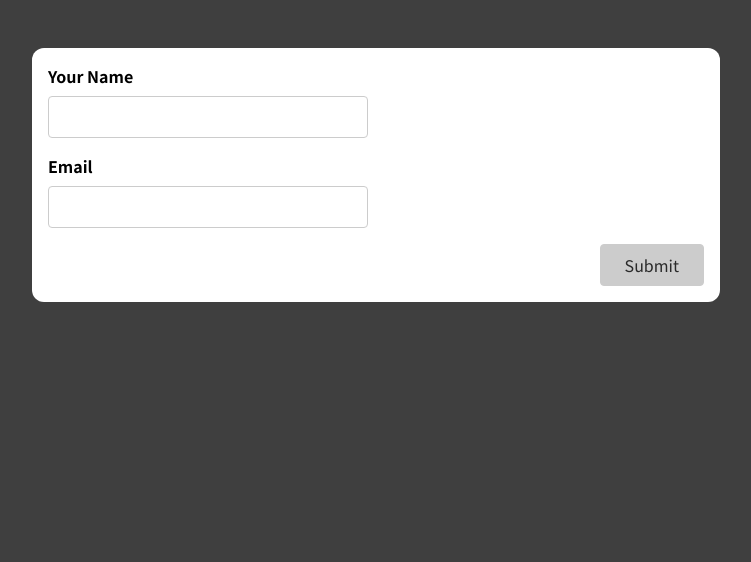
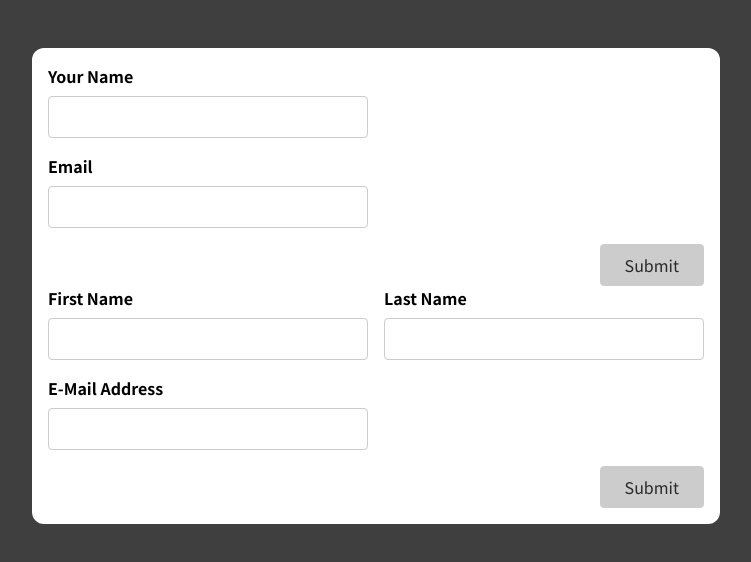
Before and after one commit to darshangit/react-forms-v17, a React (Create React App) app: page / in a window 1280 px wide. Shown: the top 562 px of the page, without its empty margins (264-1015 px from the left). Built offline with nearby package versions, Linux system fonts and the light colour scheme.

Commit message:
new form validation

```diff
--- a/src/App.js
+++ b/src/App.js
@@ -1,9 +1,11 @@
+import BasicForm from './components/BasicForm';
 import SimpleInput from './components/SimpleInput';
 
 function App() {
   return (
     <div className="app">
       <SimpleInput />
+      <BasicForm/>
     </div>
   );
 }
--- a/src/components/BasicForm.js
+++ b/src/components/BasicForm.js
@@ -1,22 +1,97 @@
+import useInput from "../hooks/use-input";
+
 const BasicForm = (props) => {
+  const {
+    value: firstName,
+    isValid: firstNameIsValid,
+    hasError: fnHasError,
+    valueChangeHandler: fnValueChangeHandler,
+    inputBlurHandler: fnInputBlurHandler,
+    reset: fnReset,
+  } = useInput((value) => value.trim() !== "");
+
+  const {
+    value: lastName,
+    isValid: lastNameIsValid,
+    hasError: lnHasError,
+    valueChangeHandler: lnValueChangeHandler,
+    inputBlurHandler: lnInputBlurHandler,
+    reset: lnReset,
+  } = useInput((value) => value.trim() !== "");
+
+  const {
+    value: email,
+    isValid: emailIsValid,
+    hasError: emailHasError,
+    valueChangeHandler: emailValueChangeHandler,
+    inputBlurHandler: emailInputBlurHandler,
+    reset: emailReset,
+  } = useInput((value) => value.includes("@"));
+
+  const formIsValid = firstNameIsValid && lastNameIsValid && emailIsValid;
+
+  const formSubmissionHandler = (event) => {
+    event.preventDefault();
+
+    if (!lastNameIsValid || !firstNameIsValid || !emailIsValid) {
+      return;
+    }
+    lnReset();
+    fnReset();
+    emailReset();
+  };
+
+  const fNameInputClasses = fnHasError
+    ? "form-control invalid"
+    : "form-control";
+
+  const lNameInputClasses = lnHasError
+    ? "form-control invalid"
+    : "form-control";
+
+  const emailInputClasses = emailHasError
+    ? "form-control invalid"
+    : "form-control";
+
   return (
-    <form>
-      <div className='control-group'>
-        <div className='form-control'>
-          <label htmlFor='name'>First Name</label>
-          <input type='text' id='name' />
+    <form onSubmit={formSubmissionHandler}>
+      <div className="control-group">
+        <div className={fNameInputClasses}>
+          <label htmlFor="fName">First Name</label>
+          <input
+            type="text"
+            id="fName"
+            onChange={fnValueChangeHandler}
+            onBlur={fnInputBlurHandler}
+            value={firstName}
+          />
+          {fnHasError && <p>F name is Invalid</p>}
         </div>
-        <div className='form-control'>
-          <label htmlFor='name'>Last Name</label>
-          <input type='text' id='name' />
+        <div className={lNameInputClasses}>
+          <label htmlFor="lName">Last Name</label>
+          <input
+            type="text"
+            id="lName"
+            onChange={lnValueChangeHandler}
+            onBlur={lnInputBlurHandler}
+            value={lastName}
+          />
+          {lnHasError && <p>L name is Invalid</p>}
         </div>
       </div>
-      <div className='form-control'>
-        <label htmlFor='name'>E-Mail Address</label>
-        <input type='text' id='name' />
+      <div className={emailInputClasses}>
+        <label htmlFor="email">E-Mail Address</label>
+        <input
+          type="text"
+          id="email"
+          onChange={emailValueChangeHandler}
+          onBlur={emailInputBlurHandler}
+          value={email}
+        />
+        {emailHasError && <p>Email is Invalid</p>}
       </div>
-      <div className='form-actions'>
-        <button>Submit</button>
+      <div className="form-actions">
+        <button disabled={!formIsValid}>Submit</button>
       </div>
     </form>
   );
--- a/src/components/SimpleInput.js
+++ b/src/components/SimpleInput.js
@@ -1,4 +1,3 @@
-import { useState } from "react";
 import useInput from "../hooks/use-input";
 
 const SimpleInput = (props) => {
@@ -61,7 +60,7 @@ const SimpleInput = (props) => {
         <label htmlFor="email">Email</label>
         <input
           type="text"
-          id="name"
+          id="email"
           onChange={emailChangeHandler}
           onBlur={emailBlurHandler}
           value={enteredEmail}
```
Also changed, not shown: 1 other file (tests, documents, lock files or other folders).
